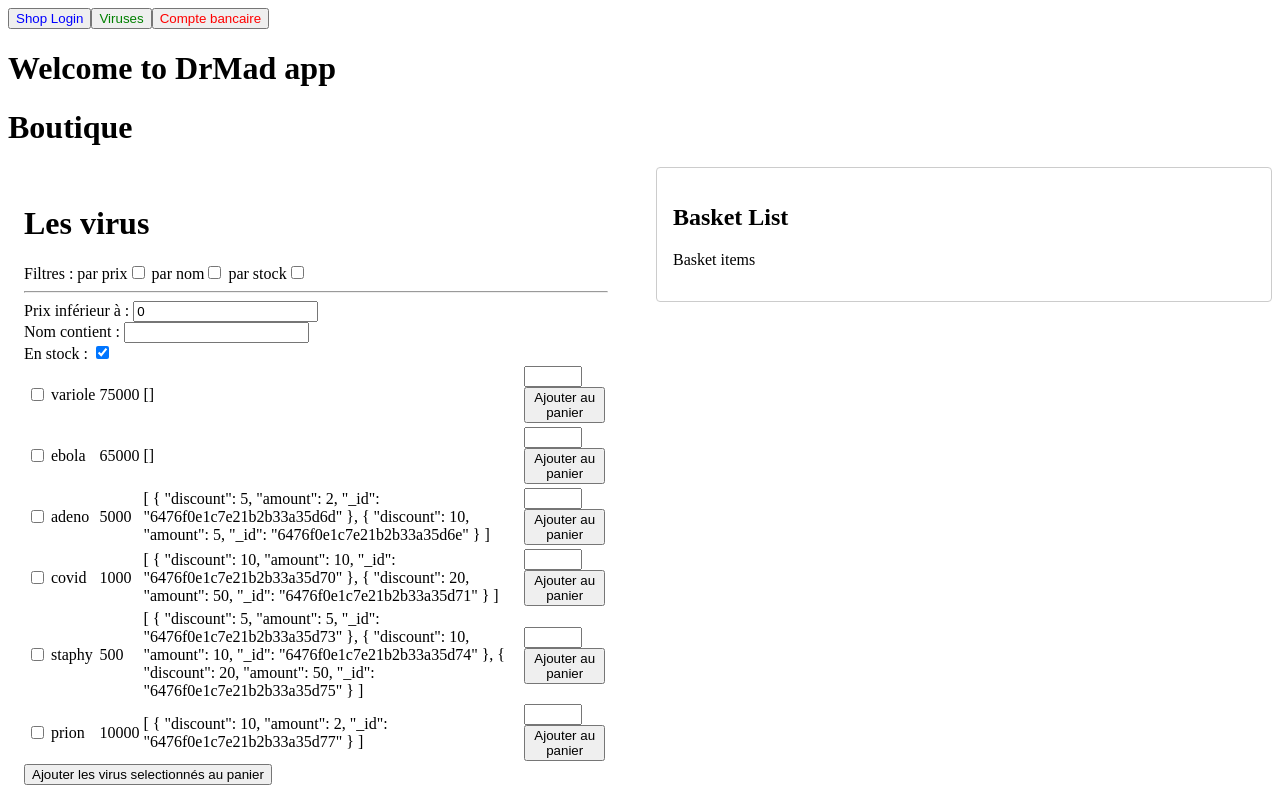
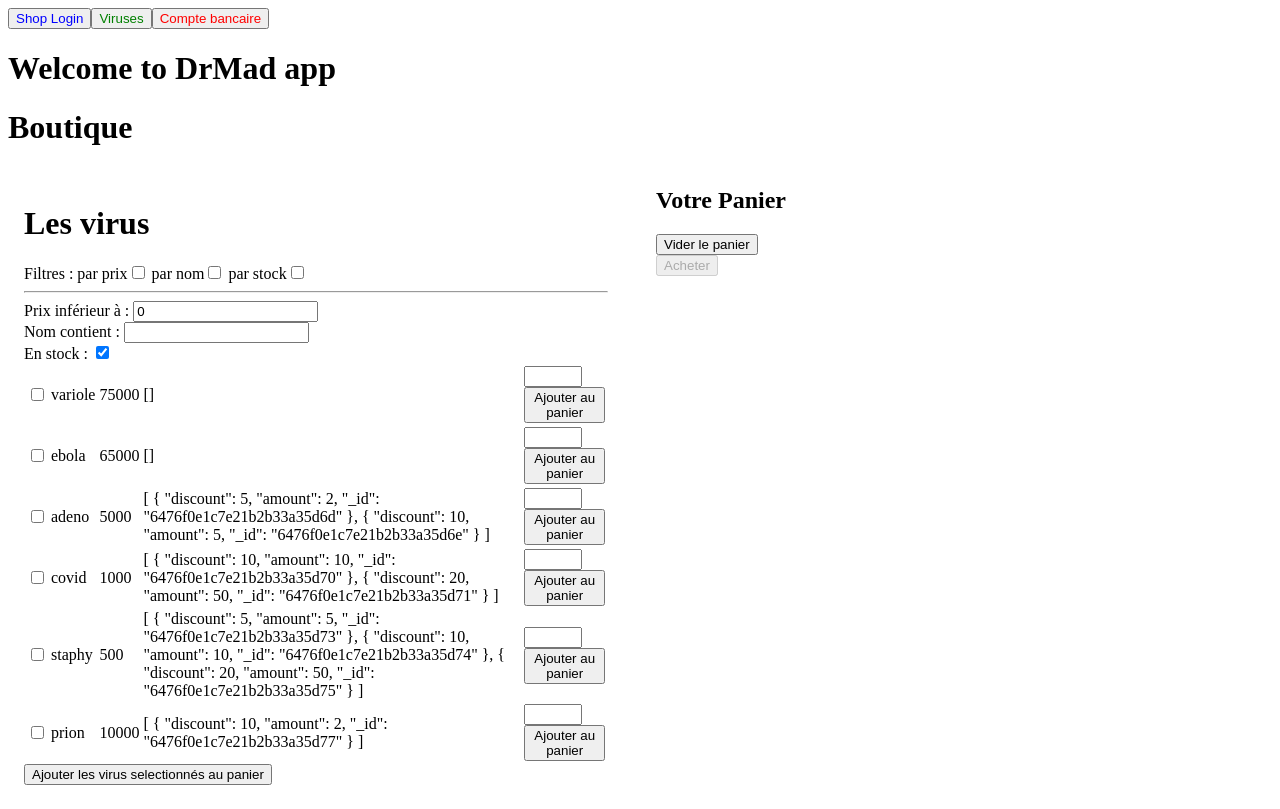
Before and after one commit to Maxime-Mig/DrMad, a Vue app: page /shop/buy in a window 1280 px wide. Built offline with nearby package versions, Linux system fonts and the light colour scheme.

Commit message:
finish 5.3 and 5.4

```diff
--- a/src/components/BasketList.vue
+++ b/src/components/BasketList.vue
@@ -1,17 +1,72 @@
 <template>
   <div class="basket-list">
-    <h2>Basket List</h2>
-    <p>Basket items</p>
+    <h2>Votre Panier</h2>
+    <CheckedList
+      :data="displayItems"
+      :fields="['name', 'amount', 'price']"
+      :itemButton="{ show: true, text: 'Supprimer' }"
+      :listButton="{ show: true, text: 'Vider le panier' }"
+      :itemCheck="false"
+      :itemAmount="false"
+      @item-button-clicked="handleItemDelete"
+      @list-button-clicked="handleClearBasket"
+    />
+    <div class="basket-actions">
+      <button @click="handleBuy" :disabled="displayItems.length === 0">Acheter</button>
+    </div>
   </div>
 </template>
 
 <script setup>
+import { computed, onMounted } from 'vue'
+import { useRouter } from 'vue-router'
+import { useShopStore } from '@/stores/shop'
+import ShopService from '@/services/shop.service'
+import CheckedList from './CheckedList.vue'
+
+const store = useShopStore()
+const router = useRouter()
+
+onMounted(async () => {
+  await store.getAllViruses()
+  await store.initBasket()
+})
+
+const displayItems = computed(() => {
+  if (!store.basket || !store.basket.items) return []
+  return store.basket.items.map(basketItem => {
+    const virus = store.viruses.find(v => v._id === basketItem.item)
+    return {
+      _id: basketItem.item,
+      name: virus ? virus.name : 'Unknown',
+      amount: basketItem.amount,
+      price: virus ? virus.price : 0
+    }
+  })
+})
+
+async function handleItemDelete(index) {
+  const itemToDelete = displayItems.value[index]
+  if (itemToDelete) {
+    await store.removeBasketItem({ _id: itemToDelete._id })
+  }
+}
+
+async function handleClearBasket() {
+  await store.clearBasket()
+}
+
+async function handleBuy() {
+  if (store.shopUser && store.basket) {
+    const response = await ShopService.orderBasket(store.shopUser._id, store.basket)
+    if (response.error === 0) {
+      const uuid = response.data
+      await store.clearBasket()
+      router.push(`/shop/pay/${uuid}`)
+    } else {
+      console.error('Order failed:', response.data)
+      alert("Erreur lors de la commande: " + response.data)
+    }
+  }
+}
 </script>
-
-<style scoped>
-.basket-list {
-  padding: 1rem;
-  border: 1px solid #ccc;
-  border-radius: 4px;
-}
-</style>
--- a/src/services/localsource.service.js
+++ b/src/services/localsource.service.js
@@ -55,7 +55,6 @@ function getBasket(userId) {
     user.basket = { items: [] }
   }
 
-  // Clone to avoid direct reference leaks
   let basket = JSON.parse(JSON.stringify(user.basket))
   return { error: 0, status: 200, data: basket }
 }
@@ -64,9 +63,54 @@ function updateBasket(userId, basket) {
   let user = shopusers.find(u => u._id === userId)
   if (!user) return { error: 1, status: 404, data: 'utilisateur inconnu' }
 
-  // Clone to store independent copy
   user.basket = JSON.parse(JSON.stringify(basket))
   return { error: 0, status: 200, data: user.basket }
+}
+
+function orderBasket(userId, basket) {
+  let user = shopusers.find(u => u._id === userId)
+  if (!user) return { error: 1, status: 404, data: 'utilisateur inconnu' }
+
+  let orderItems = []
+  let total = 0
+
+  for (let basketItem of basket.items) {
+    let item = items.find(i => i._id === basketItem.item)
+    if (item) {
+      let price = item.price * basketItem.amount
+      let discount = 0
+
+      if (item.promotion) {
+        let applicablePromo = item.promotion
+          .filter(p => basketItem.amount >= p.amount)
+          .sort((a, b) => b.amount - a.amount)[0]
+
+        if (applicablePromo) {
+          discount = applicablePromo.discount
+        }
+      }
+
+      total += price * (1 - discount / 100)
+
+      orderItems.push({
+        item: item,
+        amount: basketItem.amount
+      })
+    }
+  }
+
+  let order = {
+    items: orderItems,
+    date: new Date(),
+    total: total,
+    status: 'waiting_payment',
+    uuid: uuidv4()
+  }
+
+  if (!user.orders) user.orders = []
+  user.orders.push(order)
+
+  return { error: 0, status: 200, data: order.uuid }
 }
 
 export default {
@@ -76,4 +120,5 @@ export default {
   getAccountTransactions,
   getBasket,
   updateBasket,
+  orderBasket
 }
--- a/src/services/shop.service.js
+++ b/src/services/shop.service.js
@@ -77,9 +77,20 @@ async function updateBasket(userId, basket) {
   return response;
 }
 
+async function orderBasket(userId, basket) {
+  let response = null;
+  try {
+    response = await LocalSource.orderBasket(userId, basket);
+  } catch (err) {
+    response = { error: 1, status: 404, data: "erreur réseau" };
+  }
+  return response;
+}
+
 export default {
   shopLogin,
   getAllViruses,
   getBasket,
   updateBasket,
+  orderBasket,
 };
--- a/src/stores/shop.js
+++ b/src/stores/shop.js
@@ -10,25 +10,27 @@ export const useShopStore = defineStore('shop', () => {
 
   const basket = ref({ items: [] })
 
-  // Watch basket changes to update backend
-  watch(basket, async (newBasket) => {
+  async function saveBasket() {
     if (shopUser.value) {
-      console.log('saving basket...', newBasket)
-      await ShopService.updateBasket(shopUser.value._id, newBasket)
+      await ShopService.updateBasket(shopUser.value._id, basket.value)
     }
-  }, { deep: true })
+  }
+
+  async function initBasket() {
+    if (shopUser.value) {
+      let basketResponse = await ShopService.getBasket(shopUser.value._id)
+      if (basketResponse.error === 0) {
+        basket.value = basketResponse.data
+      }
+    }
+  }
 
   async function shopLogin(data) {
     console.log('login');
     let response = await ShopService.shopLogin(data)
     if (response.error === 0) {
       shopUser.value = response.data
-
-      // Load basket
-      let basketResponse = await ShopService.getBasket(shopUser.value._id)
-      if (basketResponse.error === 0) {
-        basket.value = basketResponse.data
-      }
+      await initBasket()
     }
     else {
       console.log(response.data)
@@ -46,5 +48,38 @@ export const useShopStore = defineStore('shop', () => {
     }
   }
 
-  return { viruses, shopUser, basket, shopLogin, getAllViruses }
+  async function updateBasketItem(item, amount = 1) {
+    const itemId = item._id
+    const existingItem = basket.value.items.find(e => e.item === itemId)
+
+    if (existingItem) {
+      existingItem.amount += amount
+
+      if (existingItem.amount <= 0) {
+        removeBasketItem(item)
+      }
+
+    } else {
+      if (amount > 0) {
+        basket.value.items.push({ item: itemId, amount: amount })
+      }
+    }
+    await saveBasket()
+  }
+
+  async function removeBasketItem(item) {
+    const itemId = item._id
+    const index = basket.value.items.findIndex(e => e.item === itemId)
+    if (index !== -1) {
+      basket.value.items.splice(index, 1)
+    }
+    await saveBasket()
+  }
+
+  async function clearBasket() {
+    basket.value.items = []
+    await saveBasket()
+  }
+
+  return { viruses, shopUser, basket, shopLogin, getAllViruses, initBasket, updateBasketItem, removeBasketItem, clearBasket }
 })
```
